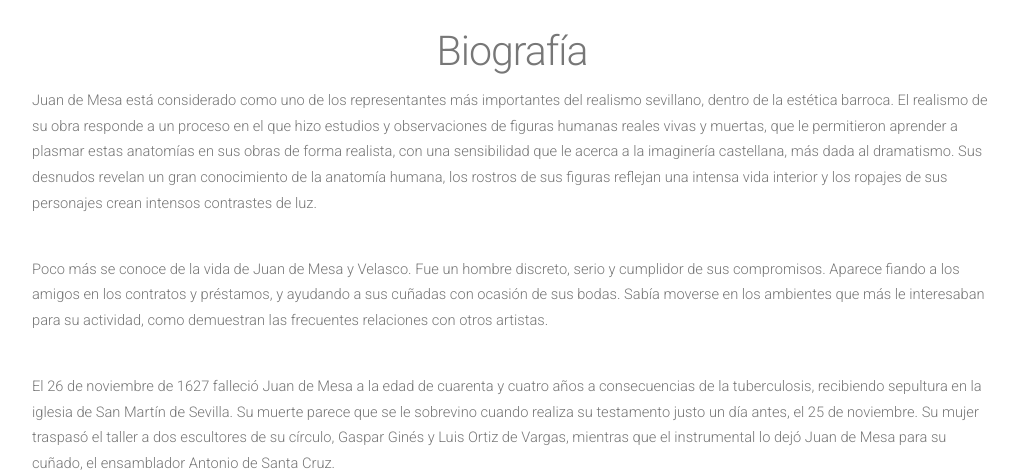
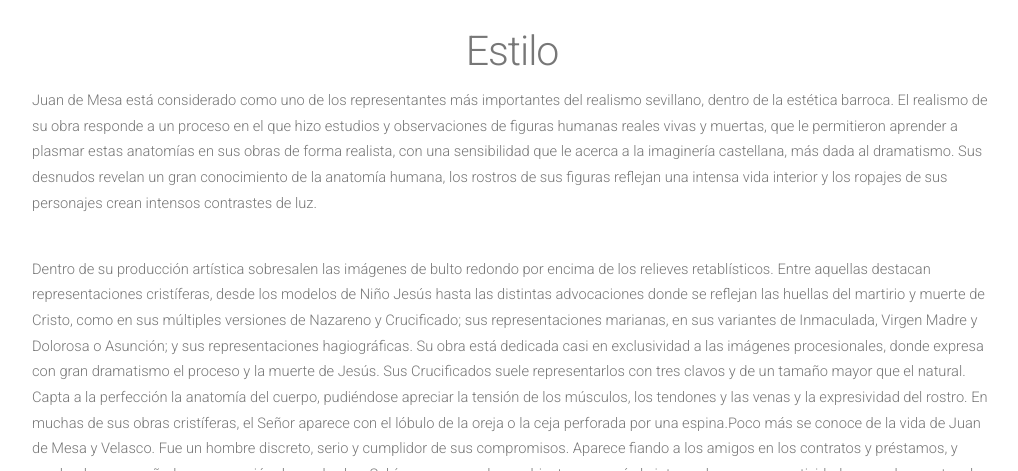
Before and after one commit to enriquelopez21/enriquelopez21.github.io, a Jekyll site: the page built from blog/index.html, in a window 1280 px wide and 1400 px high, scrolled down 427 px, cut to the strip 0-471 px from the top of the window. Shown: the whole strip, without its empty margins (128-1146 px from the left). Built offline with Jekyll 4.4.1, drawn with Linux system fonts in a browser that asks for light colours; nearby versions of some CDN libraries; some of the changed text lies outside the part shown.

Commit message:
Update index.html

```diff
--- a/blog/index.html
+++ b/blog/index.html
@@ -12,18 +12,19 @@ layout: default
 					<section>
 						<header>
 							<center>
-							<h2 align= "center">Biografía</h2>
+							<h2 align= "center">Estilo</h2>
 						</header>
 						<p> Juan de Mesa está considerado como uno de los representantes más importantes del realismo sevillano, dentro de la estética barroca. El realismo de su obra responde a un proceso en el que hizo estudios y observaciones de figuras humanas reales vivas y muertas, que le permitieron aprender a plasmar estas anatomías en sus obras de forma realista, con una sensibilidad que le acerca a la imaginería castellana, más dada al dramatismo. Sus desnudos revelan un gran conocimiento de la anatomía humana, los rostros de sus figuras reflejan una intensa vida interior y los ropajes de sus personajes crean intensos contrastes de luz.</p>
 						</br>
-						<p>Poco más se conoce de la vida de Juan de Mesa y Velasco. Fue un hombre discreto, serio y cumplidor de sus compromisos. Aparece fiando a los amigos en los contratos y préstamos, y ayudando a sus cuñadas con ocasión de sus bodas. Sabía moverse en los ambientes que más le interesaban para su actividad, como demuestran las frecuentes relaciones con otros artistas.</p>
+						<p>Dentro de su producción artística sobresalen las imágenes de bulto redondo por encima de los relieves retablísticos. Entre aquellas destacan representaciones cristíferas, desde los modelos de Niño Jesús hasta las distintas advocaciones donde se reflejan las huellas del martirio y muerte de Cristo, como en sus múltiples versiones de Nazareno y Crucificado; sus representaciones marianas, en sus variantes de Inmaculada, Virgen Madre y Dolorosa o Asunción; y sus representaciones hagiográficas. Su obra está dedicada casi en exclusividad a las imágenes procesionales, donde expresa con gran dramatismo el proceso y la muerte de Jesús. Sus Crucificados suele representarlos con tres clavos y de un tamaño mayor que el natural. Capta a la perfección la anatomía del cuerpo, pudiéndose apreciar la tensión de los músculos, los tendones y las venas y la expresividad del rostro. En muchas de sus obras cristíferas, el Señor aparece con el lóbulo de la oreja o la ceja perforada por una espina.Poco más se conoce de la vida de Juan de Mesa y Velasco. Fue un hombre discreto, serio y cumplidor de sus compromisos. Aparece fiando a los amigos en los contratos y préstamos, y ayudando a sus cuñadas con ocasión de sus bodas. Sabía moverse en los ambientes que más le interesaban para su actividad, como demuestran las frecuentes relaciones con otros artistas.</p>
 						</br>
-						<p> El 26 de noviembre de 1627 falleció Juan de Mesa a la edad de cuarenta y cuatro años a consecuencias de la tuberculosis, recibiendo sepultura en la iglesia de San Martín de Sevilla. Su muerte parece que se le sobrevino cuando realiza su testamento justo un día antes, el 25 de noviembre. Su mujer traspasó el taller a dos escultores de su círculo, Gaspar Ginés y Luis Ortiz de Vargas, mientras que el instrumental lo dejó Juan de Mesa para su cuñado, el ensamblador Antonio de Santa Cruz.</p>
-						<center>
-				<img src="https://upload.wikimedia.org/wikipedia/commons/thumb/a/ad/Monumento_a_Juan_de_Mesa.jpg/250px-Monumento_a_Juan_de_Mesa.jpg"alt="solvetic">
+						<p>La figura de Juan de Mesa pasó desapercibida durante casi tres siglos, atribuyéndose muchas de sus esculturas durante mucho tiempo a su maestro, Martínez Montañez. Hasta bien entrado el siglo XX no se descubrió la autoría del cordobés gracias a Bermejo y Rodríguez Jurado en un principio que incitaron a otros investigadores para definir la obra de Juan de Mesa.</p>						<center>
+						</br>
+						<p>En 1937 fue colocada una lápida conmemorativa en el exterior del muro lateral de la Iglesia de San Martín de Sevilla, donde fue enterrado en 1627, a instancias de la ciudad y la Academia de Buenas Letras de Sevilla. Córdoba le dedicó un monumento en 2004 que puede verse junto a la iglesia de San Pedro, obra de José Manuel Belmonte, y en 2005 Sevilla hizo lo propio en la plaza de San Lorenzo con una obra de Sebastián Santos Calero.</p>
+			<img src="https://3.bp.blogspot.com/-h-VGeBLYwNo/WeDWnTTBTPI/AAAAAAAAH6Q/-hltL4fQq2YsqdBeJrWtzuhwnDGmSbXdQCLcBGAs/s400/LAPIDA-IGLESIA-SAN-MARTIN-Peque%25C3%25B1a.jpg">
 				</br>
-				Monumento a Juan de Mesa en la Plaza de San Lorenzo de Sevilla.
-				<a href="https://www.google.com/maps/place/Pl.+de+S.+Lorenzo,+41002+Sevilla/@37.3971876,-5.9989827,17z/data=!3m1!4b1!4m5!3m4!1s0xd126c092641b6cd:0xefa67b06b7c42601!8m2!3d37.3971834!4d-5.996794">Ubicación</a>
+				Lápida conmemorativa
+				<a href="https://www.google.com/maps?q=iglesia+de+san+martin+sevilla&um=1&ie=UTF-8&sa=X&ved=0ahUKEwj8kvCFx53fAhWu4YUKHdQkDxoQ_AUIDigB">Ubicación</a>
 
 				</center>
 					</section>
```
